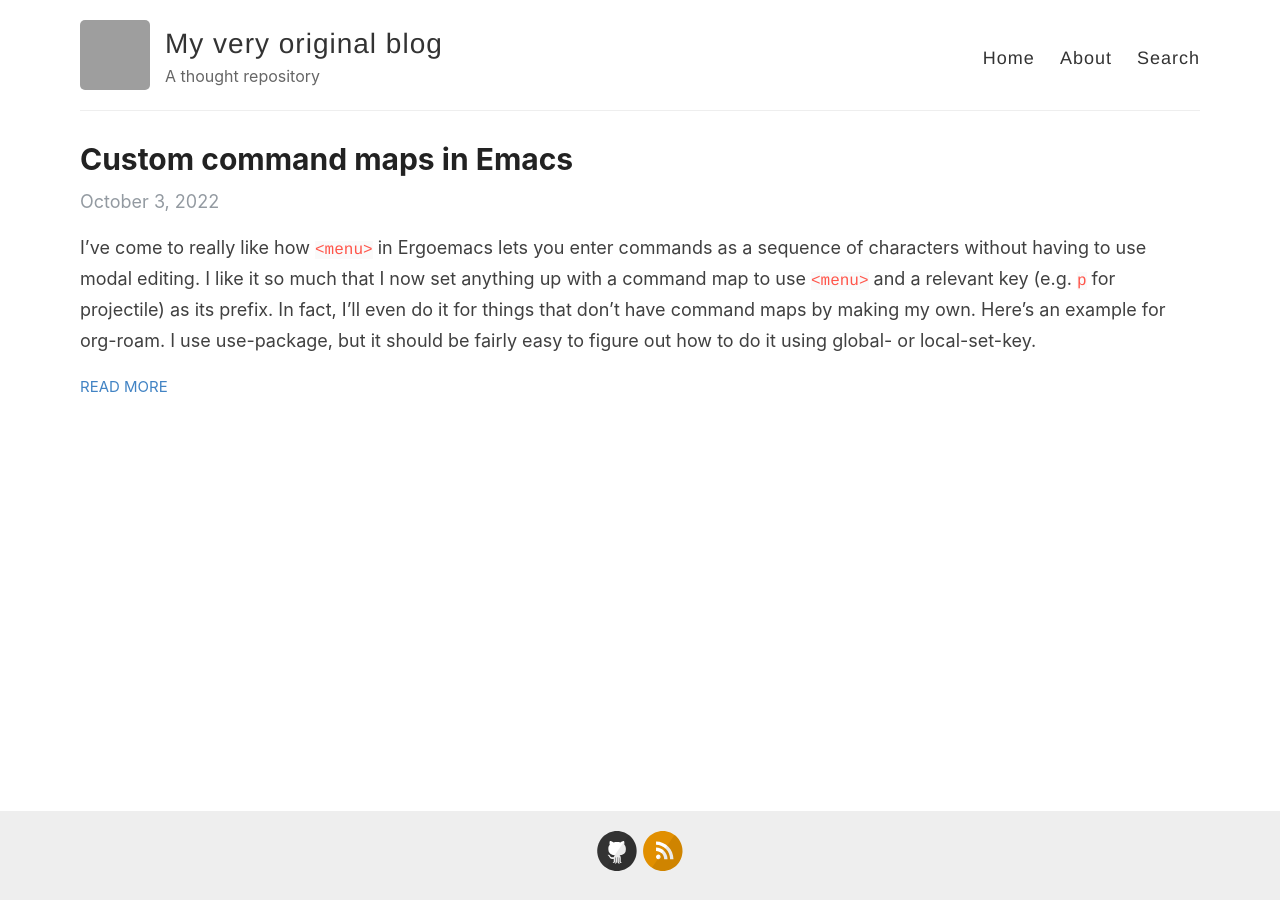
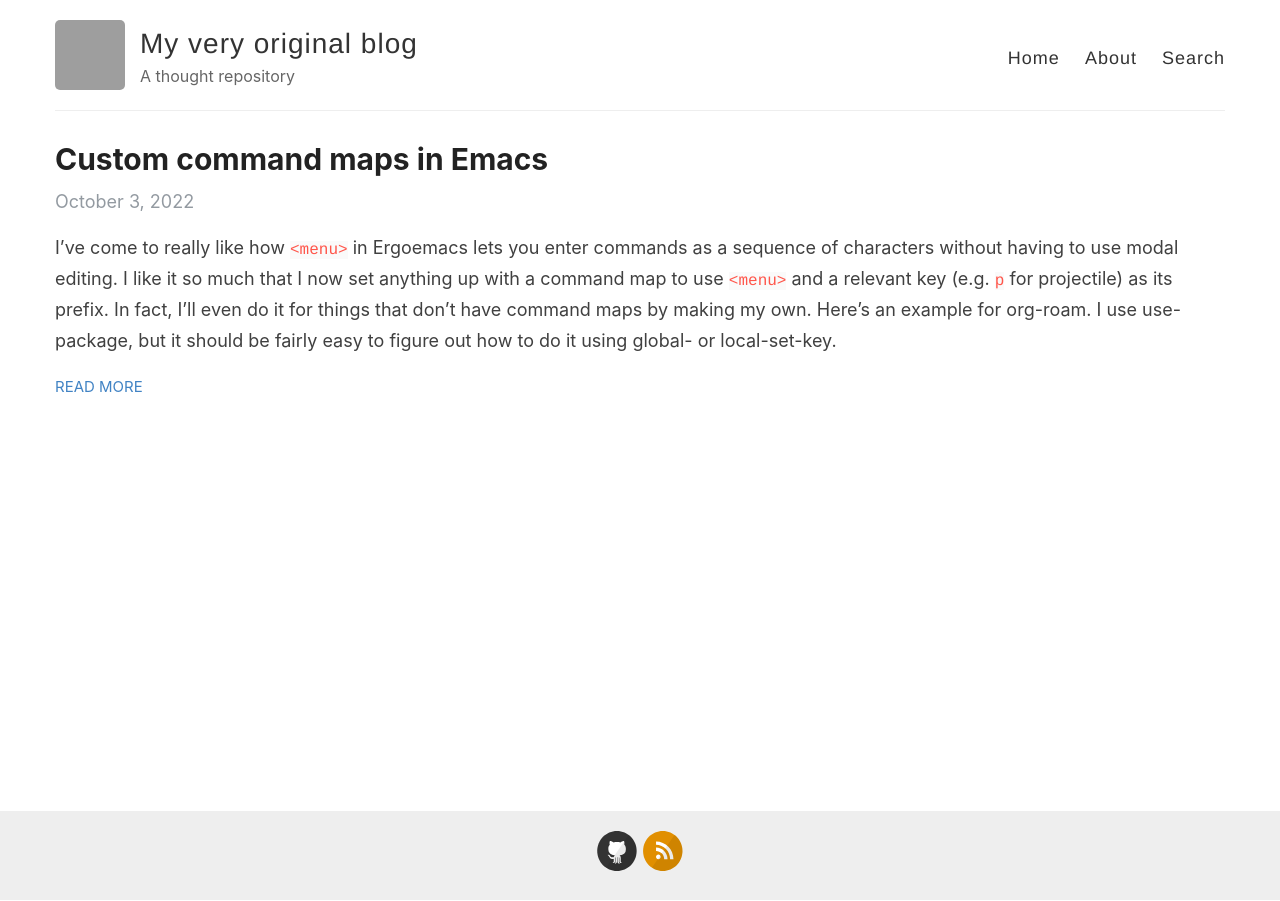
Before and after one commit to sys-fs/sys-fs.github.io, a Jekyll site: the page built from index.html, in a window 1280 px wide. Built offline with Jekyll 4.4.1, drawn with Linux system fonts in a browser that asks for light colours; the list of posts is cut into pages by our own code; grey boxes are pictures that could not be loaded.

Commit message:
Adjust padding for mobile devices

```diff
--- a/assets/style.scss
+++ b/assets/style.scss
@@ -32,8 +32,8 @@ body {
 
 .container {
     margin: 0 auto;
-    max-width: 1280px;
-    padding: 0 80px;
+    max-width: 1200px;
+    padding: 0 15px;
     width: 100%;
 }
 
```
